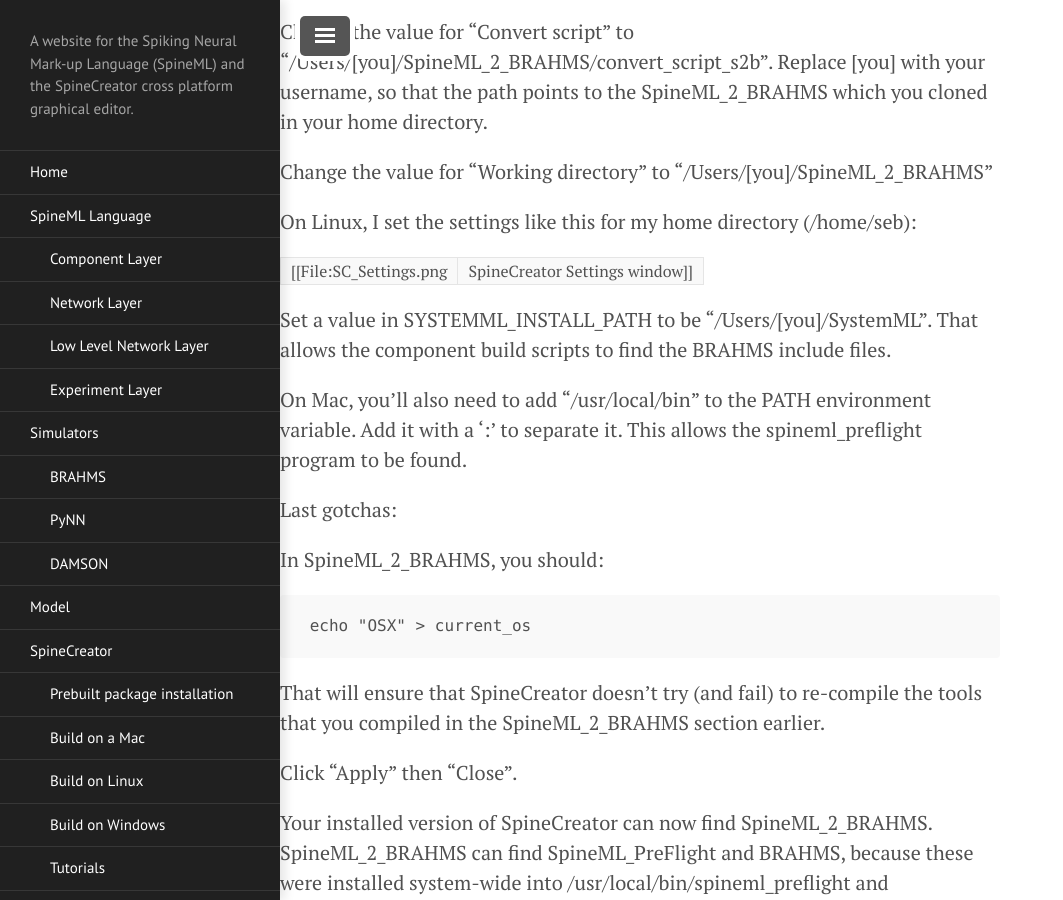
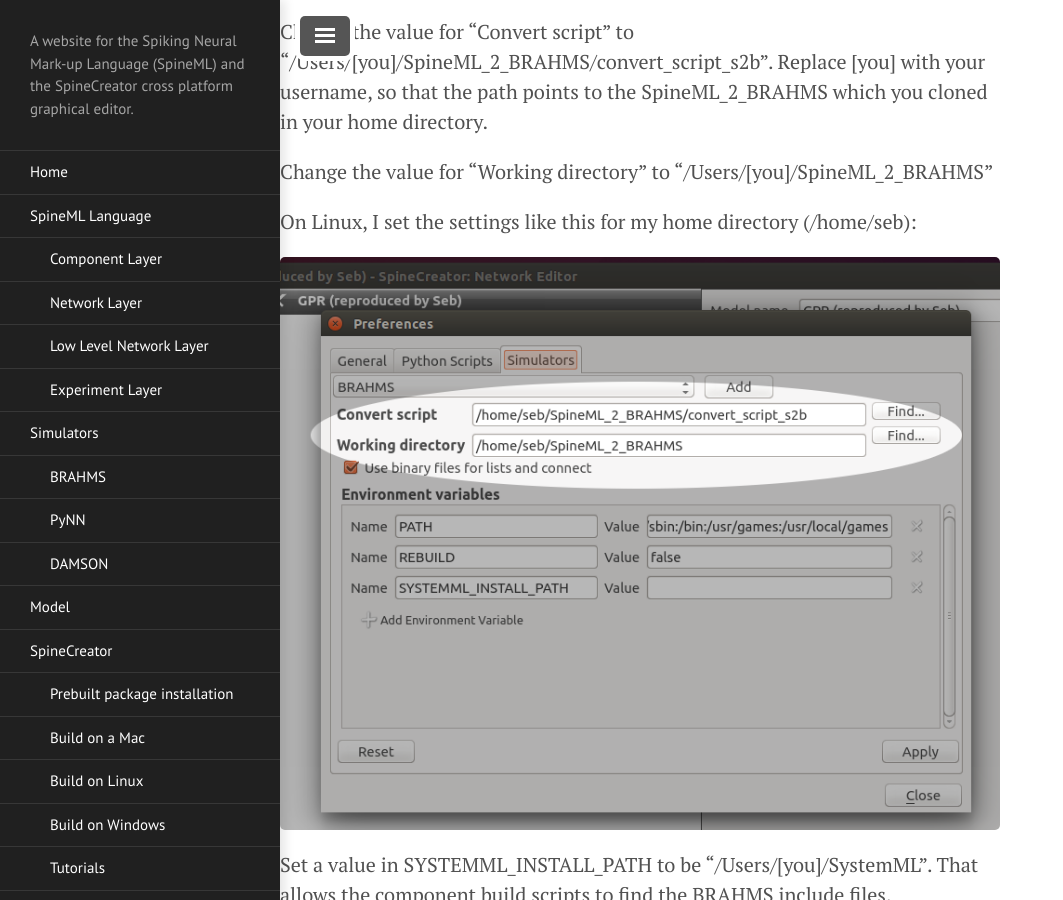
Before and after one commit to SpineML/spineml.github.io, a Jekyll site: the page built from spinecreator/source/index.md, in a window 1280 px wide and 900 px high, scrolled down 5863 px. Shown: the whole window, without its empty margins (0-1063 px from the left). Built offline with Jekyll 4.4.1, drawn with Linux system fonts in a browser that asks for light colours; nearby versions of some CDN libraries; library files that are not in the unit come from our copies.

Commit message:
Adds image to build-on-mac page

```diff
--- a/spinecreator/source/index.md
+++ b/spinecreator/source/index.md
@@ -187,7 +187,7 @@
 
 On Linux, I set the settings like this for my home directory (/home/seb):
 
-[[File:SC_Settings.png|SpineCreator Settings window]]
+![SC_Settings](/public/images/SC_Settings.png "SpineCreator Settings window"){: .center-image }
 
 Set a value in SYSTEMML_INSTALL_PATH to be "/Users/[you]/SystemML". That allows the component build scripts to find the BRAHMS include files.
 
```
